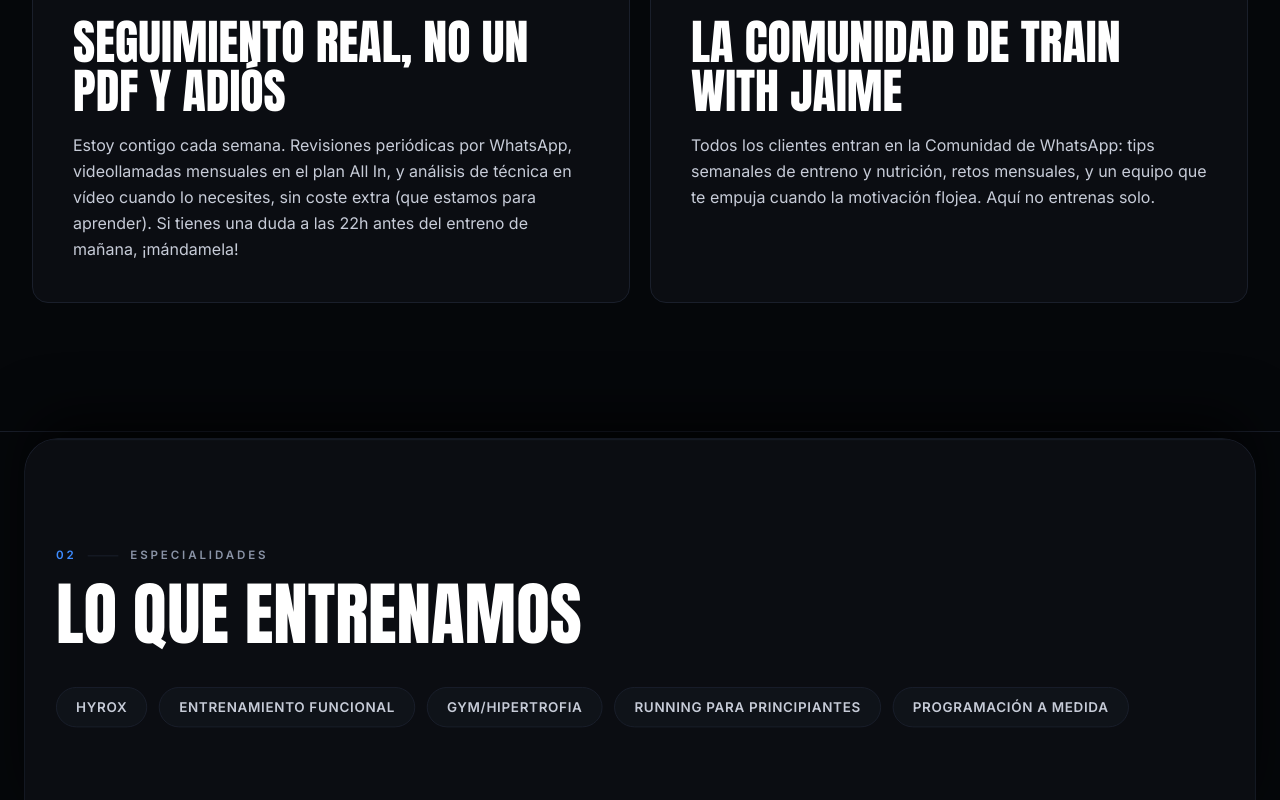
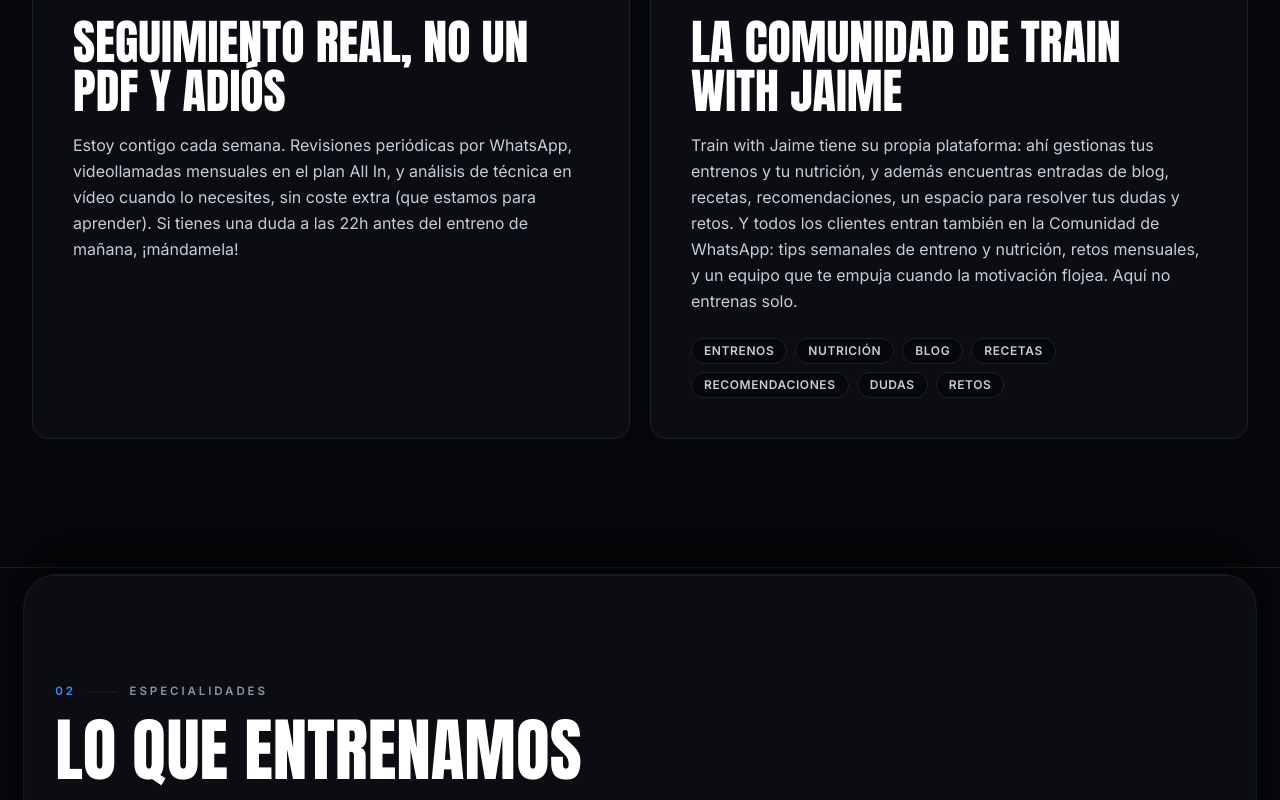
Before and after one commit to elenaturiel/trainwithjaime-web, a React (Vite) app: page /servicios in a window 1280 px wide. Shown: the part 1140-1940 px from the top of the page. Built offline with nearby package versions, Linux system fonts and the light colour scheme.

Commit message:
Servicios: mencionar la plataforma propia de Train with Jaime en la tarjeta de comunidad
Co-Authored-By: Claude Opus 5.5 <noreply@anthropic.com>
Claude-Session: https://claude.ai/code/session_01Hi8A5xtYENSg5QgKc9me6h

```diff
--- a/src/pages/Servicios.jsx
+++ b/src/pages/Servicios.jsx
@@ -25,7 +25,8 @@ const SERVICES = [
   {
     Icon: UsersIcon,
     title: 'La comunidad de Train with Jaime',
-    text: 'Todos los clientes entran en la Comunidad de WhatsApp: tips semanales de entreno y nutrición, retos mensuales, y un equipo que te empuja cuando la motivación flojea. Aquí no entrenas solo.',
+    text: 'Train with Jaime tiene su propia plataforma: ahí gestionas tus entrenos y tu nutrición, y además encuentras entradas de blog, recetas, recomendaciones, un espacio para resolver tus dudas y retos. Y todos los clientes entran también en la Comunidad de WhatsApp: tips semanales de entreno y nutrición, retos mensuales, y un equipo que te empuja cuando la motivación flojea. Aquí no entrenas solo.',
+    tags: ['Entrenos', 'Nutrición', 'Blog', 'Recetas', 'Recomendaciones', 'Dudas', 'Retos'],
   },
 ]
 
@@ -48,7 +49,7 @@ export default function Servicios() {
         <section className="bg-ink py-24 md:py-32">
           <div className="mx-auto max-w-7xl px-5 md:px-8">
             <Stagger className="grid gap-5 md:grid-cols-2">
-              {SERVICES.map(({ Icon, title, text }) => (
+              {SERVICES.map(({ Icon, title, text, tags }) => (
                 <StaggerItem
                   key={title}
                   hover
@@ -59,6 +60,18 @@ export default function Servicios() {
                   </span>
                   <h2 className="mt-8 font-display text-4xl uppercase leading-[1.02] md:text-5xl">{title}</h2>
                   <p className="mt-4 leading-relaxed text-fg-2">{text}</p>
+                  {tags && (
+                    <ul className="mt-6 flex flex-wrap gap-2" aria-label="En la plataforma">
+                      {tags.map((t) => (
+                        <li
+                          key={t}
+                          className="rounded-full border border-line bg-ink px-3 py-1 text-xs font-semibold uppercase tracking-wider text-fg-2"
+                        >
+                          {t}
+                        </li>
+                      ))}
+                    </ul>
+                  )}
                 </StaggerItem>
               ))}
             </Stagger>
```
